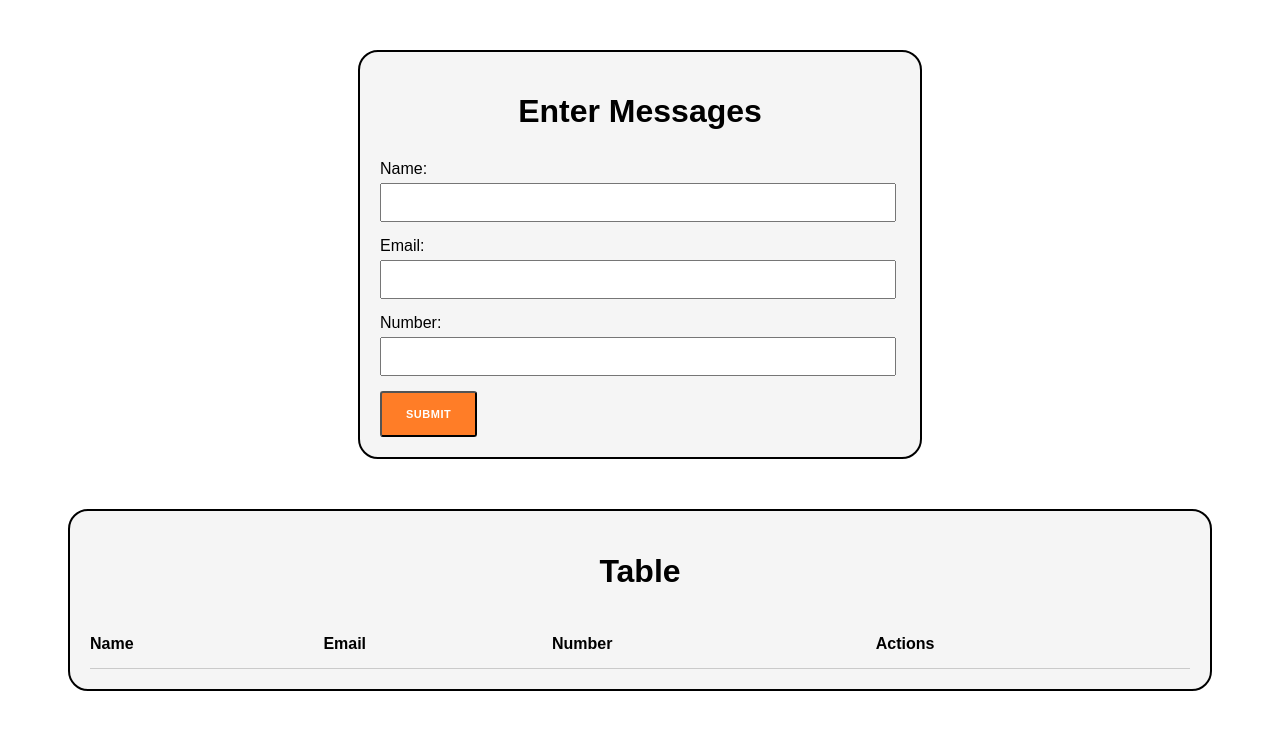
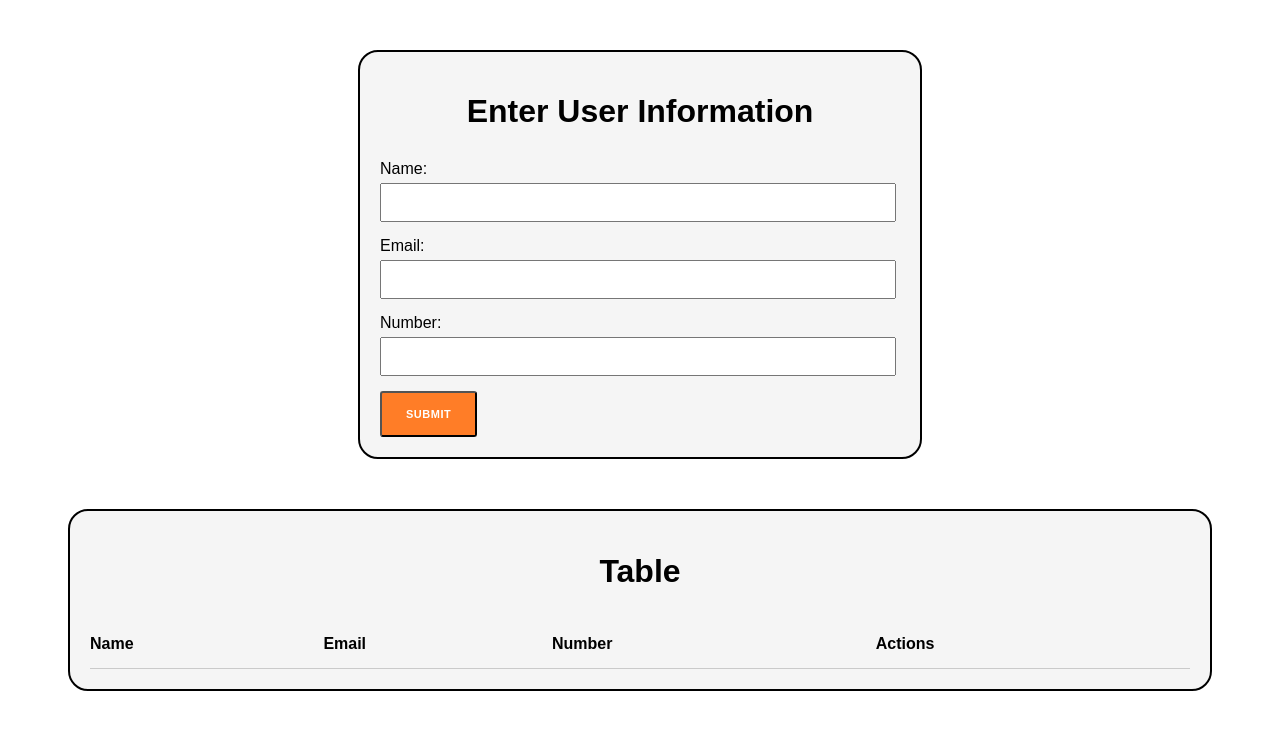
Before and after one commit to Iceencinas/crud-firebase, a plain HTML site: page index.html in a window 1280 px wide. Drawn offline with Linux system fonts and the light colour scheme; no server answers.

Commit message:
Update index.html

```diff
--- a/index.html
+++ b/index.html
@@ -96,7 +96,7 @@
 <body>
 
     <div class="container">
-        <h1>Enter Messages</h1>
+        <h1>Enter User Information</h1>
         <div class="form">
             <label>Name:</label>
             <input type="text" name="Name" id="name">
```
